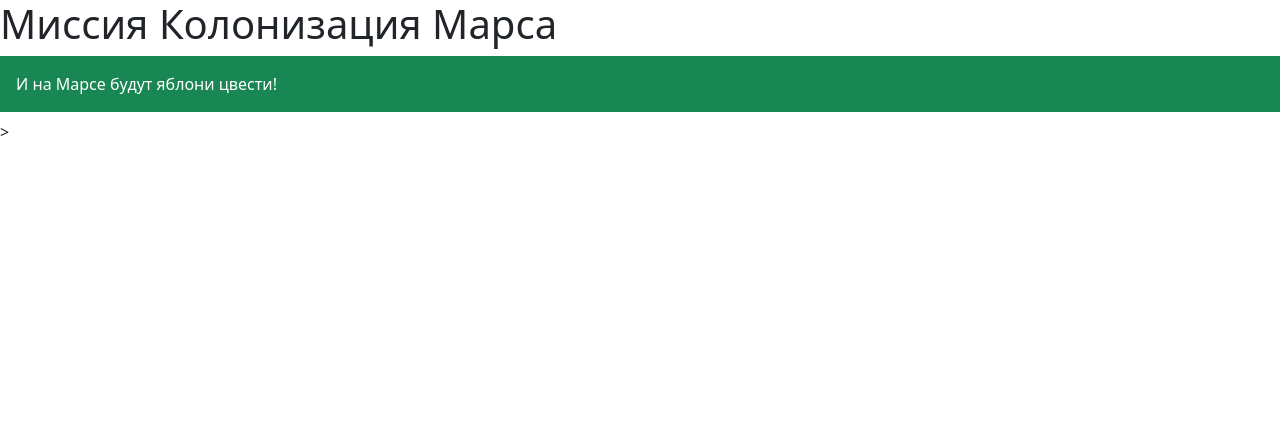
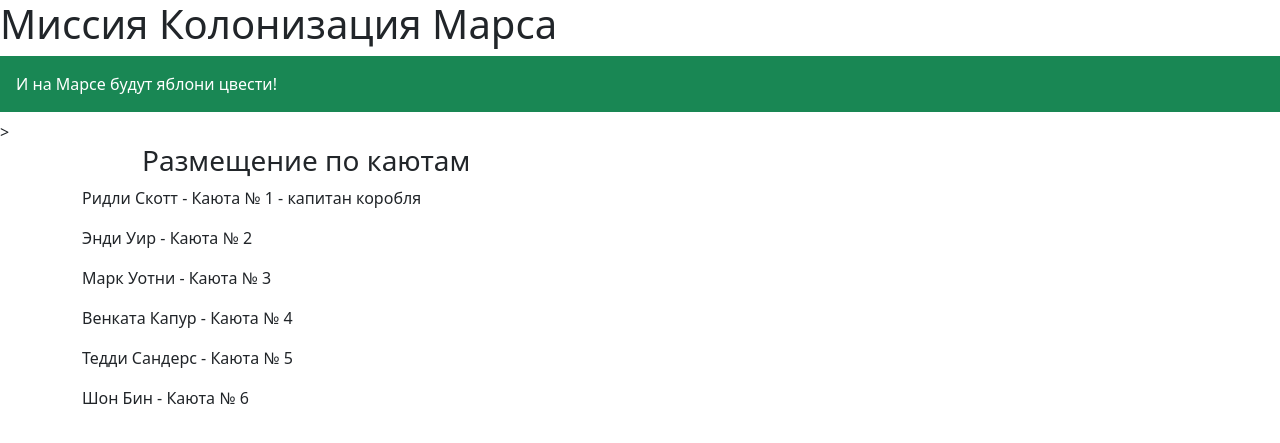
Before and after one commit to EvilDevop/yandex_web_lesson_putterns, a Flask app: page /distribution in a window 1280 px wide. Shown: the top 443 px of the page. Run offline with Flask 3, Linux system fonts and the light colour scheme.

Commit message:
solved_problem

```diff
--- a/main.py
+++ b/main.py
@@ -1,12 +1,13 @@
 from flask import Flask, url_for, request, render_template
+import json
 
 app = Flask(__name__)
 
 
-@app.route('/<title>')
-@app.route('/index/<title>')
-def main_page(title):
-    return render_template('base.html', title=title)
+@app.route('/distribution')
+def distribution():
+    crew_list = ['Ридли Скотт', 'Энди Уир', 'Марк Уотни', 'Венката Капур', 'Тедди Сандерс', 'Шон Бин']
+    return render_template('distribution_pattern.html', crew_list=crew_list)
 
 
 if __name__ == '__main__':
--- /dev/null
+++ b/static/css/style.css
@@ -0,0 +1,3 @@
+h3 {
+    margin-left: 60px;
+}
--- a/templates/base.html
+++ b/templates/base.html
@@ -7,6 +7,7 @@
     href="https://cdn.jsdelivr.net/npm/bootstrap@5.0.0-beta1/dist/css/bootstrap.min.css"
     integrity="sha384-giJF6kkoqNQ00vy+HMDP7azOuL0xtbfIcaT9wjKHr8RbDVddVHyTfAAsrekwKmP1"
     crossorigin="anonymous">
+    <link rel="stylesheet" type="text/css" href="{{ url_for('static', filename='css/style.css')}}" />
     <title>{{ title }}</title>
 </head>
     <body>
--- /dev/null
+++ b/templates/distribution_pattern.html
@@ -0,0 +1,12 @@
+{% extends "base.html" %}
+
+{% block content %}
+    <h3>Размещение по каютам</h3>
+    {% for member in crew_list %}
+        {% if loop.first %}
+            <p>{{ member }} - Каюта № 1 - капитан коробля</p>
+        {% else %}
+            <p>{{ member }} - Каюта № {{ loop.index }}</p>
+        {% endif %}
+    {% endfor %}
+{% endblock %}
```
